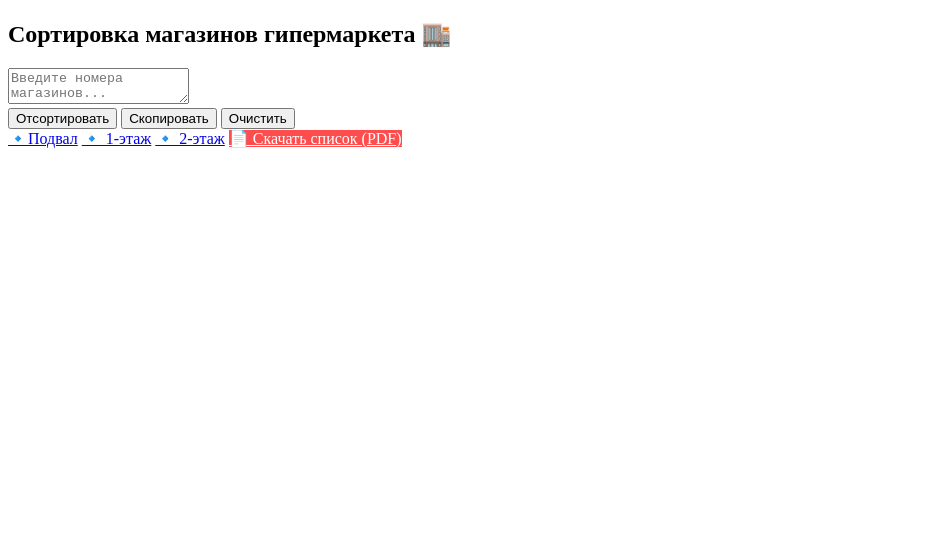
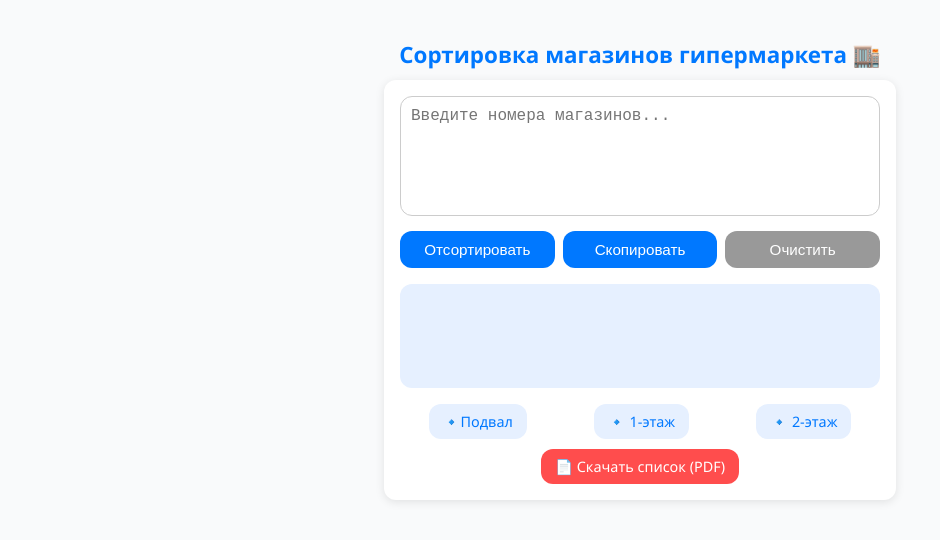
Before and after one commit to AbdimuratovBahrom/gipermarket-_finder, a plain HTML site: page index.html in a window 1280 px wide. Shown: the whole page, without its empty margins (0-940 px from the left). Drawn offline with Linux system fonts and the light colour scheme.

Commit message:
Update style.css

```diff
--- a/style.css
+++ b/style.css
@@ -1,5 +1,138 @@
 
-/* ... (ваш старый код выше) ... */
+:root {
+  --accent: #0078ff;
+  --accent-light: #e6f0ff;
+  --bg: #f9fafb;
+  --text: #1e1e1e;
+  --radius: 12px;
+}
+
+body {
+  font-family: "Segoe UI", Arial, sans-serif;
+  background: var(--bg);
+  color: var(--text);
+  margin: 0;
+  padding: 20px;
+  display: flex;
+  flex-direction: column;
+  align-items: center;
+  min-height: 100vh;
+}
+
+h2 {
+  text-align: center;
+  color: var(--accent);
+  margin-bottom: 10px;
+  font-size: 1.4rem;
+}
+
+.container {
+  width: 100%;
+  max-width: 480px;
+  background: white;
+  border-radius: var(--radius);
+  box-shadow: 0 2px 10px rgba(0, 0, 0, 0.1);
+  padding: 16px;
+}
+
+textarea {
+  width: 100%;
+  height: 120px;
+  border: 1px solid #ccc;
+  border-radius: var(--radius);
+  padding: 10px;
+  font-size: 1rem;
+  resize: none;
+  box-sizing: border-box;
+  transition: 0.2s;
+}
+
+textarea:focus {
+  outline: none;
+  border-color: var(--accent);
+  background: var(--accent-light);
+}
+
+.buttons {
+  display: flex;
+  flex-wrap: wrap;
+  gap: 8px;
+  margin-top: 10px;
+}
+
+button {
+  flex: 1;
+  min-width: 100px;
+  background: var(--accent);
+  color: white;
+  border: none;
+  border-radius: var(--radius);
+  padding: 10px;
+  font-size: 0.95rem;
+  cursor: pointer;
+  transition: 0.2s;
+}
+
+button:hover {
+  background: #005fd1;
+}
+
+.clear-btn {
+  background: #999;
+}
+
+.clear-btn:hover {
+  background: #777;
+}
+
+.result {
+  margin-top: 16px;
+  white-space: pre-wrap;
+  font-family: monospace;
+  background: var(--accent-light);
+  border-radius: var(--radius);
+  padding: 12px;
+  min-height: 80px;
+}
+
+.links {
+  display: flex;
+  justify-content: space-around;
+  margin-top: 16px;
+  flex-wrap: wrap;
+  gap: 10px;
+}
+
+.links a {
+  background: var(--accent-light);
+  color: var(--accent);
+  text-decoration: none;
+  padding: 8px 14px;
+  border-radius: var(--radius);
+  font-weight: 500;
+  font-size: 0.9rem;
+  transition: 0.2s;
+}
+
+.links a:hover {
+  background: var(--accent);
+  color: white;
+}
+
+@media (max-width: 500px) {
+  h2 {
+    font-size: 1.2rem;
+  }
+
+  button {
+    font-size: 0.9rem;
+  }
+
+  .links a {
+    flex: 1;
+    text-align: center;
+  }
+}
 
 /* --- СТИЛИ ДЛЯ ПЕЧАТИ / PDF --- */
 .print-only {
```
